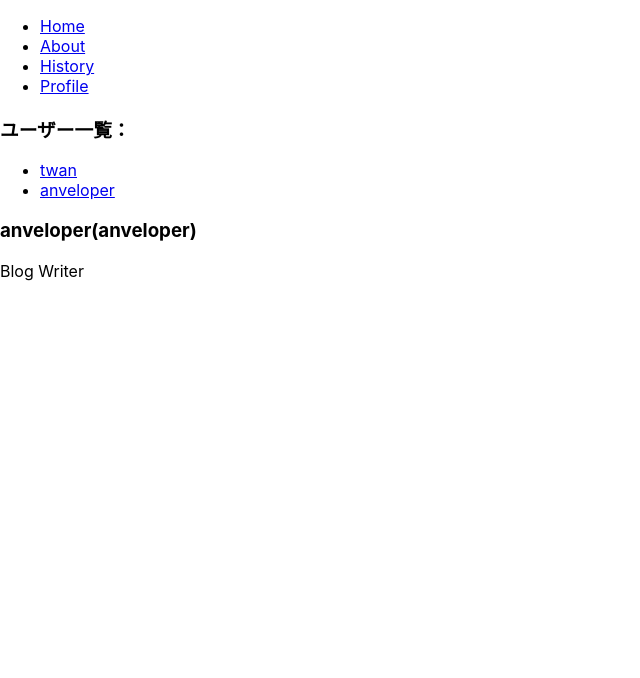
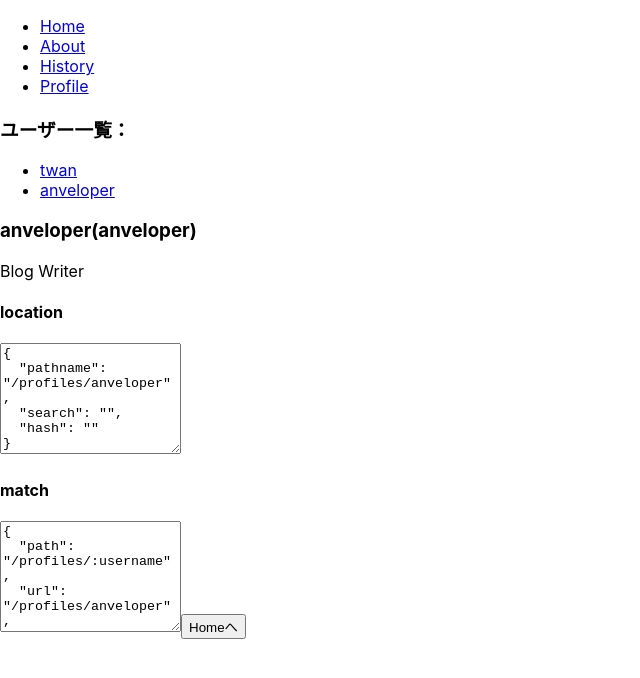
Before and after one commit to twan65/router-exam, a React (Create React App) app: page /profiles/anveloper in a window 1280 px wide. Shown: the top 678 px of the page, without its empty margins (0-640 px from the left). Built offline with nearby package versions, Linux system fonts and the light colour scheme.

Commit message:
withRouterの使い方

```diff
--- a/src/page/Profile.js
+++ b/src/page/Profile.js
@@ -1,4 +1,5 @@
 import React from "react";
+import WithRouterSample from "./WithRouterSample";
 
 const data = {
   twan: {
@@ -24,6 +25,7 @@
         {username}({profile.name})
       </h3>
       <p>{profile.description}</p>
+      <WithRouterSample />
     </div>
   );
 };
--- /dev/null
+++ b/src/page/WithRouterSample.js
@@ -0,0 +1,27 @@
+import React from "react";
+import { withRouter } from "react-router-dom";
+
+// withRouterはRoterで使用されたコンポーネントではなくても
+// match, location, historyを使えるようにしてくれる
+const WithRouterSample = ({ location, match, history }) => {
+  return (
+    <div>
+      <h4>location</h4>
+      <textarea
+        value={JSON.stringify(location, null, 2)}
+        rows={7}
+        readOnly={true}
+      />
+      <h4>match</h4>
+      <textarea
+        value={JSON.stringify(match, null, 2)}
+        rows={7}
+        readOnly={true}
+      />
+      <button onClick={() => history.push("/")}>Homeへ</button>
+    </div>
+  );
+};
+
+// コンポーネントをwithRouterに渡す
+export default withRouter(WithRouterSample);
```
